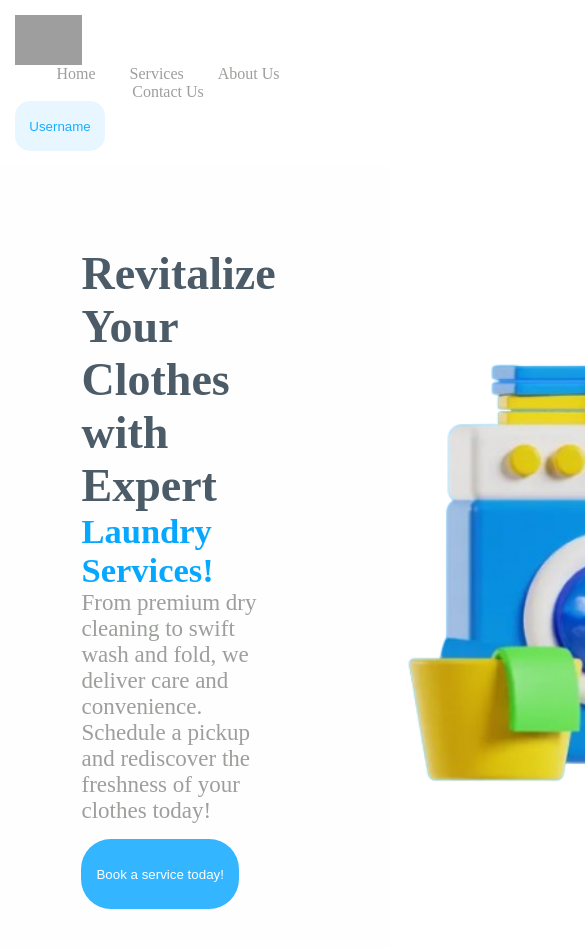
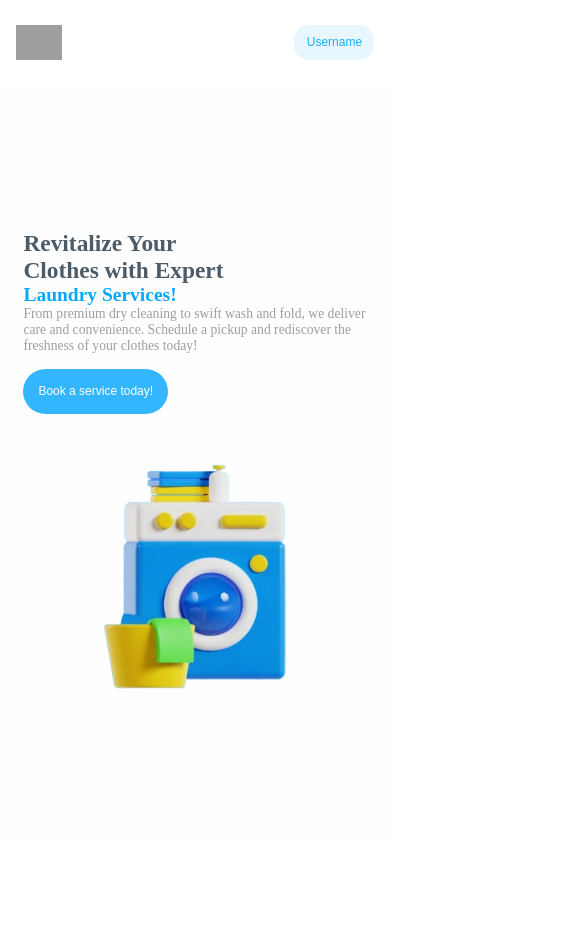
Before and after one commit to Devansh-dev-ai/Task-5, a plain HTML site: page index.html in a window 390 px wide. Shown: the top 948 px of the page, 585 px wide, since content can reach past the window. After the commit the page ends 844 px from the top, so only its background shows below. Drawn offline with Linux system fonts and the light colour scheme; grey boxes are pictures that could not be loaded.

Commit message:
Update style.css

```diff
--- a/style.css
+++ b/style.css
@@ -5,9 +5,13 @@
     box-sizing: border-box;
 }
 
+
+
+
 .navigation {
     background-color:rgb(255, 255, 255);
-    padding: 15px;
+    height: 10vh;
+    padding: 1vh 2vw;
 }
 
 .navigation img{
@@ -18,7 +22,7 @@
 
 .navigation ul {
     display: inline-block;
-    width: 85%;
+    width: 80vw;
     text-align: center;
     vertical-align: middle;
 }
@@ -49,10 +53,14 @@ main{
 }
 
 .container{
+    height: 90vh;
+    width: 100vw;
+    display: flex;
     display: inline-flex;
 }
 .left{
-
+    width: 50vw;
+    padding: 5vw;
     h1{
     color:rgb(75, 91, 103);
     }
@@ -72,16 +80,108 @@ main{
     border-radius:30px;
     }
     font-size:23px;
-    width:50%;
     align-self: center;
-    padding:12%;
 }
 
 .right{
     img{
-    width:485px;
+    width: 35vw;
+    max-height: 75vh;
     }
-    width:50%;
+    width: 50vw;
     align-self: center;
 
 }
+
+
+/* Response Website */
+@media (max-width: 990px) and (min-width: 701px){
+    .navigation{
+        ul{
+            display: flex;
+            justify-content: center;
+            align-items: center;
+        }
+        display: flex;
+    }
+
+    .container{
+        .left{
+            h1{
+            font-size:4.22vw;
+            }
+            h2{
+            font-size:3.13vw;
+            }
+            p{
+            font-size:2.08vw;
+            }
+            button{
+            display: inline-block;
+                font-size: 12px;
+            }
+        }
+    }
+}
+
+
+@media (max-width: 700px) {
+    .navigation {
+        display: flex;
+        justify-content: space-between;
+        align-items: center;
+        height: 10vh;
+        padding: 1vh 4vw;
+    }
+
+    .navigation img {
+        height: 35px;
+    }
+
+    .navigation ul {
+        display: none;
+    }
+
+    .navigation button {
+        height: 35px;
+        width: 80px;
+        font-size: 12px;
+    }
+
+    .container {
+        min-height: 90vh;
+        height: auto;
+        display: flex;
+        flex-direction: column;
+        justify-content: center;
+        align-items: center;
+    }
+    .left {
+        width: 100%;
+        padding: 3vh 6vw;
+    }
+
+    .left h1 {
+        font-size: 6vw;
+    }
+    .left h2 {
+        font-size: 5vw;
+    }
+    .left p {
+        font-size: 3.5vw;
+    }
+    .left button {
+        height: 45px;
+        font-size: 12px;
+        padding: 10px 15px;
+    }
+    .right {
+        width: 100%;
+        display: flex;
+        justify-content: center;
+        align-items: center;
+    }
+    .right img {
+        width: 65vw;
+    }
+}
```
